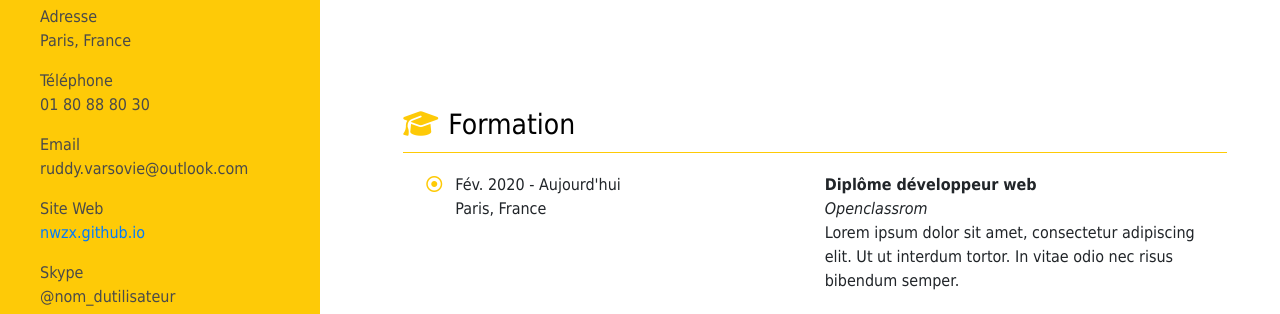
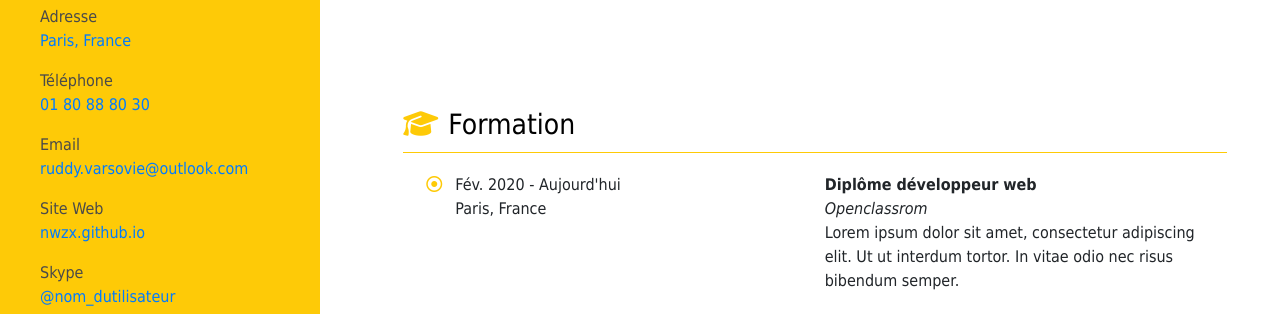
Before and after one commit to NWZX/nwzx.github.io, a plain HTML site: page index.html in a window 1280 px wide. Shown: the part 339-653 px from the top of the page. Drawn offline with nearby package versions, Linux system fonts and the light colour scheme.

Commit message:
Add more link

```diff
--- a/index.html
+++ b/index.html
@@ -20,15 +20,15 @@
             <h4>CONTACT</h4>
             <ul>
                 <li>Adresse</li>
-                <li>Paris, France</li>
+                <li><a href="https://goo.gl/maps/dCZQHR6iSVkhfsPC7">Paris, France</a></li>
             </ul>
             <ul>
                 <li>Téléphone</li>
-                <li>01 80 88 80 30</li>
+                <li><a href="tel:+33180888030">01 80 88 80 30</a></li>
             </ul>
             <ul>
                 <li>Email</li>
-                <li>ruddy.varsovie@outlook.com</li>
+                <li><a href="mailto:ruddy.varsovie@outlook.com">ruddy.varsovie@outlook.com</a></li>
             </ul>
             <ul>
                 <li>Site Web</li>
@@ -36,7 +36,7 @@
             </ul>
             <ul>
                 <li>Skype</li>
-                <li>@nom_dutilisateur</li>
+                <li><a href="skype:username?chat">@nom_dutilisateur</a></li>
             </ul>
             <h4>A PROPOS DE MOI</h4>
             <p>
```
